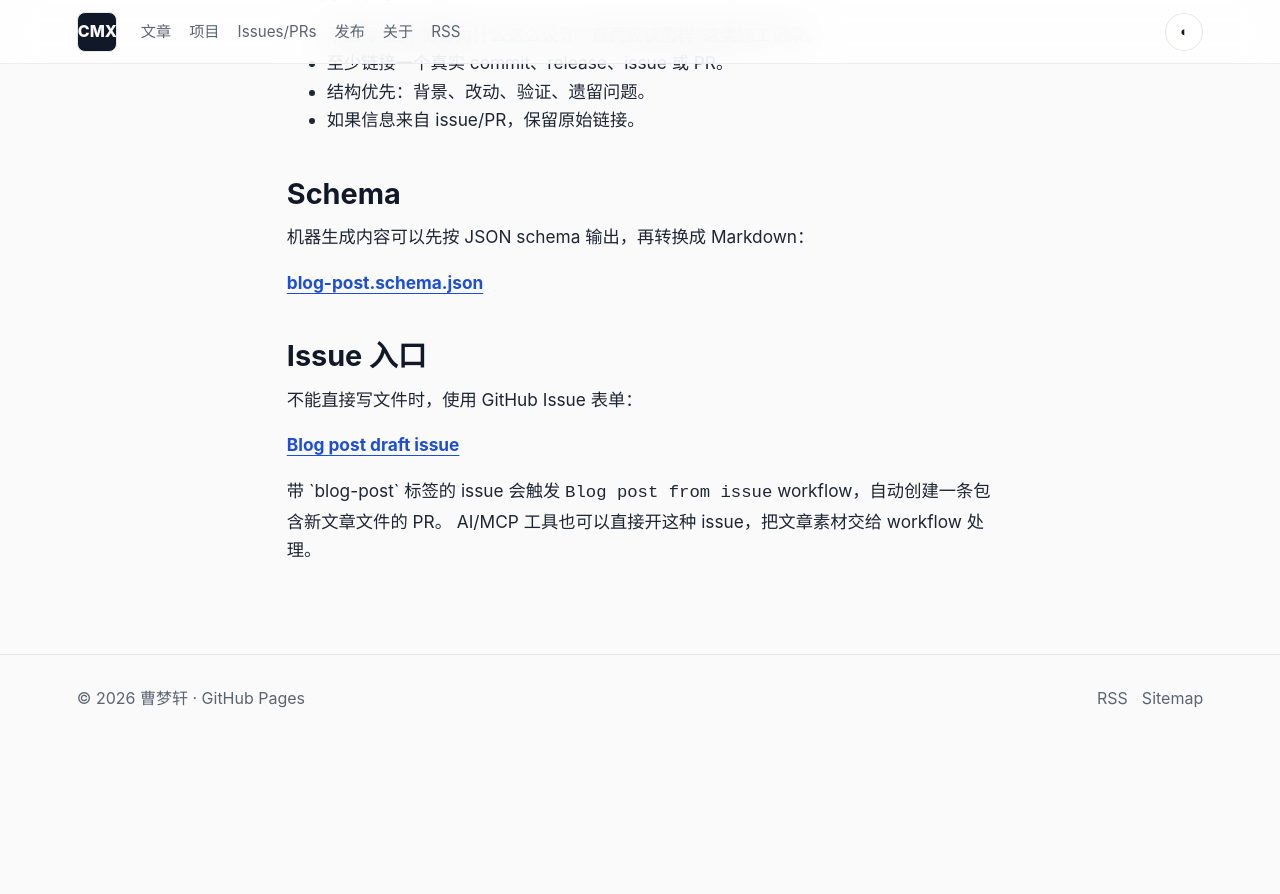
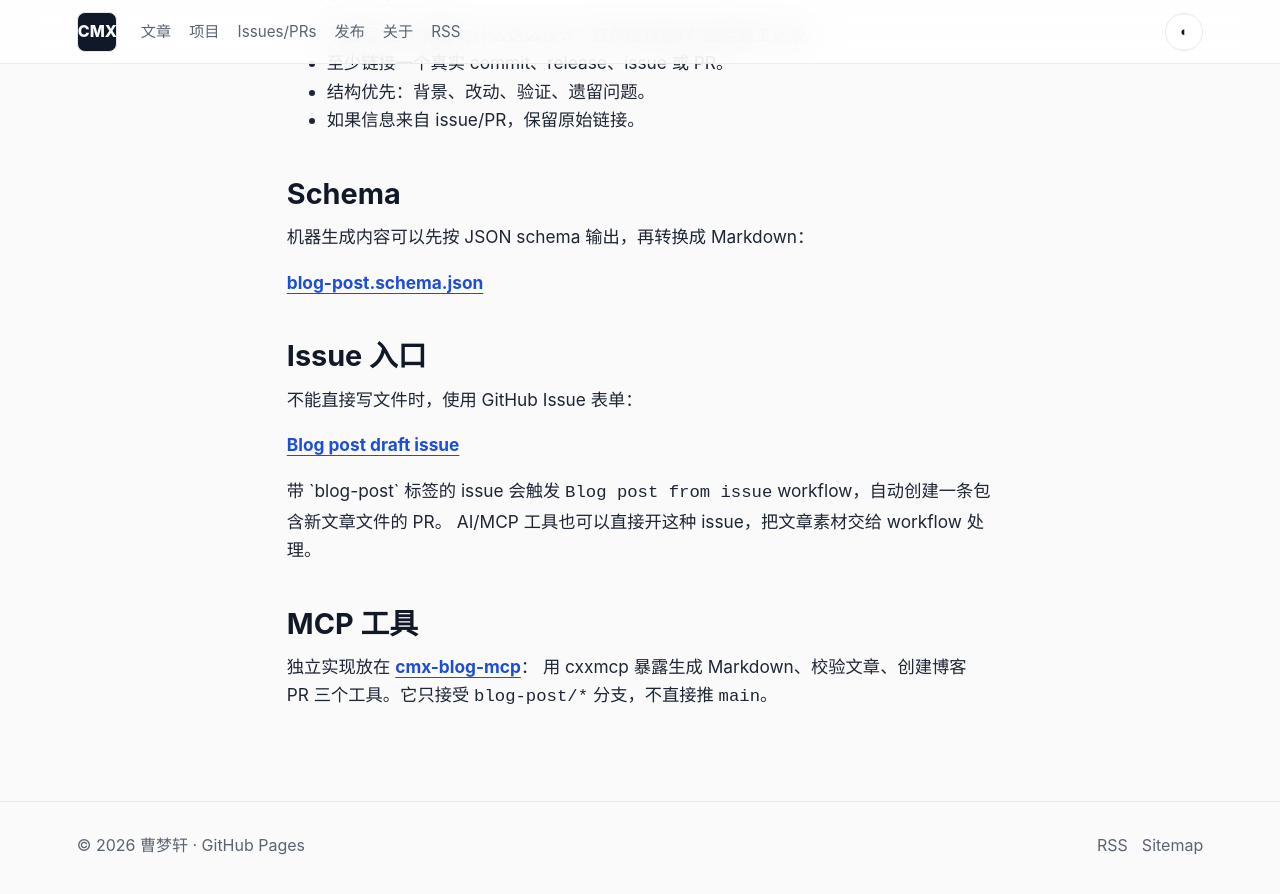
Before and after one commit to caomengxuan666/caomengxuan666.github.io, a Jekyll site: the page built from docs/ai-publishing.md, in a window 1280 px wide and 900 px high, scrolled down 904 px. Shown: the top 894 px of the window. Built offline with Jekyll 4.4.1, drawn with Linux system fonts in a browser that asks for light colours; before the commit the page ends 1657 px from its top, so only the background shows below that.

Commit message:
Link blog MCP publishing tool

```diff
--- a/docs/ai-publishing.md
+++ b/docs/ai-publishing.md
@@ -50,6 +50,14 @@ tags: [cxxmcp, ci, release]
         <code>Blog post from issue</code> workflow，自动创建一条包含新文章文件的 PR。
         AI/MCP 工具也可以直接开这种 issue，把文章素材交给 workflow 处理。
       </p>
+
+      <h2>MCP 工具</h2>
+      <p>
+        独立实现放在
+        <a href="https://github.com/caomengxuan666/cmx-blog-mcp">cmx-blog-mcp</a>：
+        用 cxxmcp 暴露生成 Markdown、校验文章、创建博客 PR 三个工具。它只接受
+        <code>blog-post/*</code> 分支，不直接推 <code>main</code>。
+      </p>
     </div>
   </article>
 </main>
```
